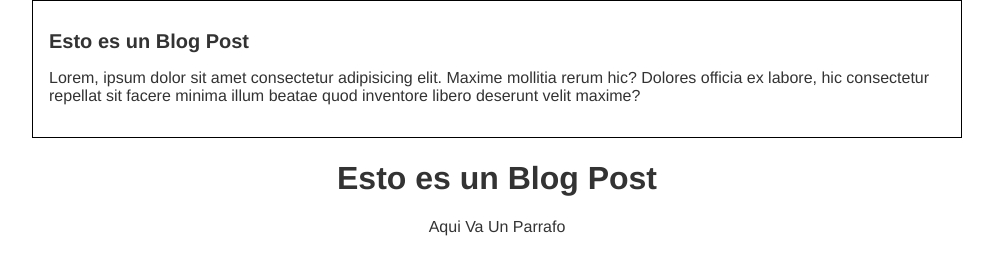
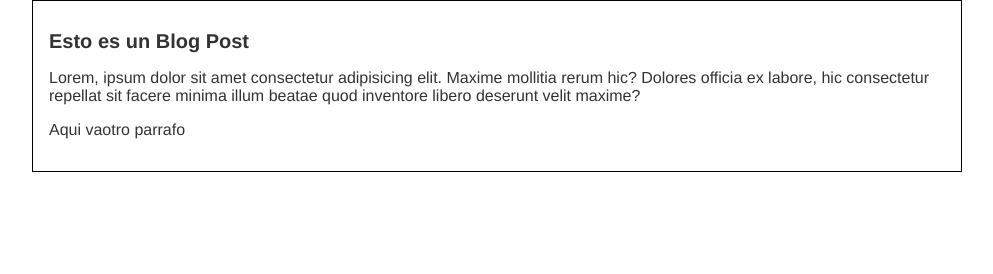
Before and after one commit to JhonFlorez17/CardBlog, a plain HTML site: page index.html in a window 1280 px wide. Shown: the whole page, without its empty margins (143-1136 px from the left). Drawn offline with Linux system fonts and the light colour scheme.

Commit message:
Nuevo parrafo

```diff
--- a/index.html
+++ b/index.html
@@ -18,10 +18,10 @@
                 repellat sit facere minima illum beatae
                 quod inventore libero deserunt velit
                 maxime?</p>
+            <p>Aqui vaotro parrafo</p>
         </div>
     </div>
-    <h1>Esto es un Blog Post</h1>
-    <p>Aqui Va Un Parrafo</p>
+
 </body>
 
 </html>
```
